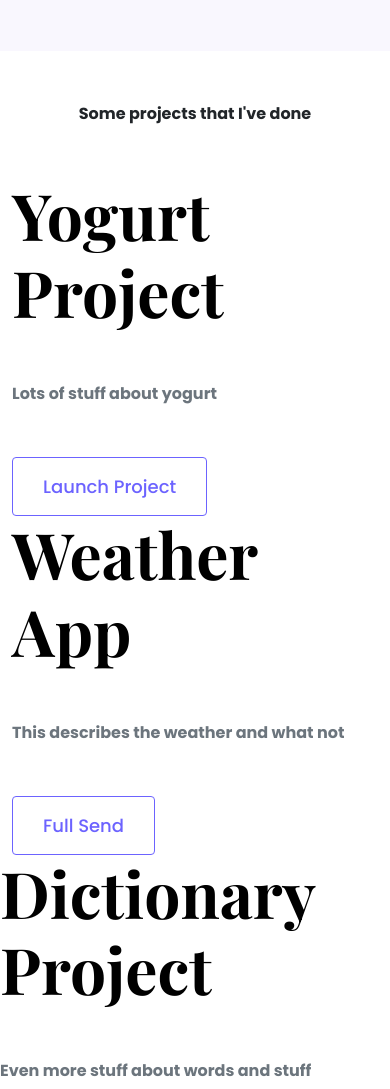
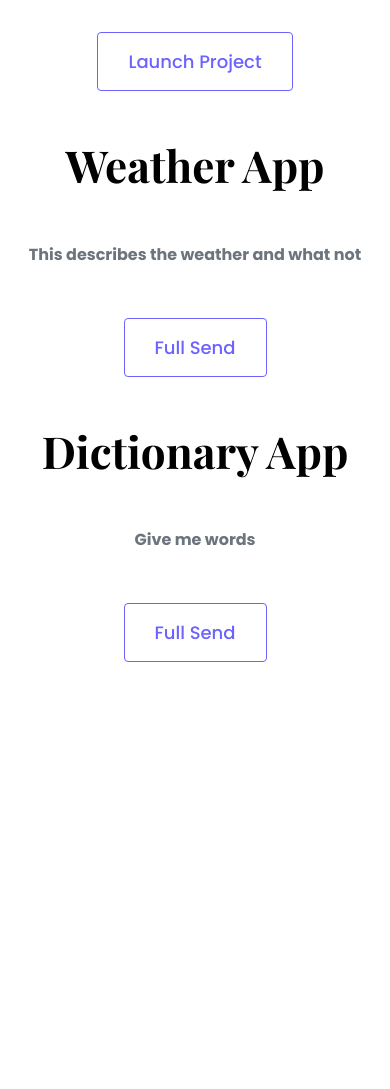
Before and after one commit to julesseiler/Portfolio-Project-1, a plain HTML site: page index.html in a window 390 px wide. Shown: the part 740-1829 px from the top of the page. After the commit the page ends 1450 px from the top, so only its background shows below. Drawn offline with nearby package versions, Linux system fonts and the light colour scheme.

Commit message:
Updated homepage, can't figure out the sizing on the dictionary picture

```diff
--- a/css/style.css
+++ b/css/style.css
@@ -22,6 +22,7 @@ h6 {
 
 h1 {
   font-size: 96px;
+  line-height: 1.5;
 }
 
 h2 {
@@ -74,12 +75,22 @@ p {
   padding: 15px 30px;
 }
 
-.project-descrption {
+.project-description {
   padding: 120px 60px;
 }
 
 @media (max-width: 960px) {
-  .project-descrption {
+  h1 {
+    font-size: 44px;
+    line-height: 1.5;
+  }
+  h2 {
+    font-size: 44px;
+  }
+  .hero {
+    padding: 80px 20px;
+  }
+  .project-description {
     padding: 0;
     text-align: center;
   }
--- a/index.html
+++ b/index.html
@@ -39,7 +39,7 @@
     <p class="text-center m-5">Some projects that I've done</p>
 
     <div class="container">
-      <div class="row">
+      <div class="row mb-5">
         <div class="col d-none d-lg-block">
           <img src="photos/yogurt.png" alt="yogurt" class="img-fluid" />
         </div>
@@ -51,28 +51,40 @@
           </div>
         </div>
       </div>
-      <div class="row">
+      <div class="row mb-5">
         <div class="col">
           <div class="project-description">
             <h2 class="mb-5">Weather App</h2>
-            <p class="mb-5 text-muted">This describes the weather and what not</p>
+            <p class="mb-5 text-muted">
+              This describes the weather and what not
+            </p>
             <a href="#" class="btn btn-branding-outline">Full Send</a>
           </div>
         </div>
         <div class="col d-none d-lg-block">
-            <img src="photos/weather.png" alt="weather-forecast" class="img-fluid" />
+          <img
+            src="photos/weather.png"
+            alt="weather-forecast"
+            class="img-fluid"
+          />
         </div>
       </div>
     </div>
-      <div class="row">
+    <div class="row mb-5">
          <div class="col d-none d-lg-block">
-          <img src="photos/dictionary.png" alt="dictionary" class="img-fluid" />
+          <img
+            src="photos/dictionary.png"
+            alt="dictionary"
+            class="img-fluid"
+          />
         </div>
         <div class="col">
          <div class="project-description">
-            <h2 class="mb-5">Dictionary Project</h2>
-            <p class="mb-5 text-muted">Even more stuff about words and stuff </p>
-            <a href="#" class="btn btn-branding-outline">Take me to words</a>
+            <h2 class="mb-5">Dictionary App</h2>
+            <p class="mb-5 text-muted">
+              Give me words
+            </p>
+            <a href="#" class="btn btn-branding-outline">Full Send</a>
           </div>
         </div>
     </div>
```
Lines whose indentation alone changed are shown as unchanged.
